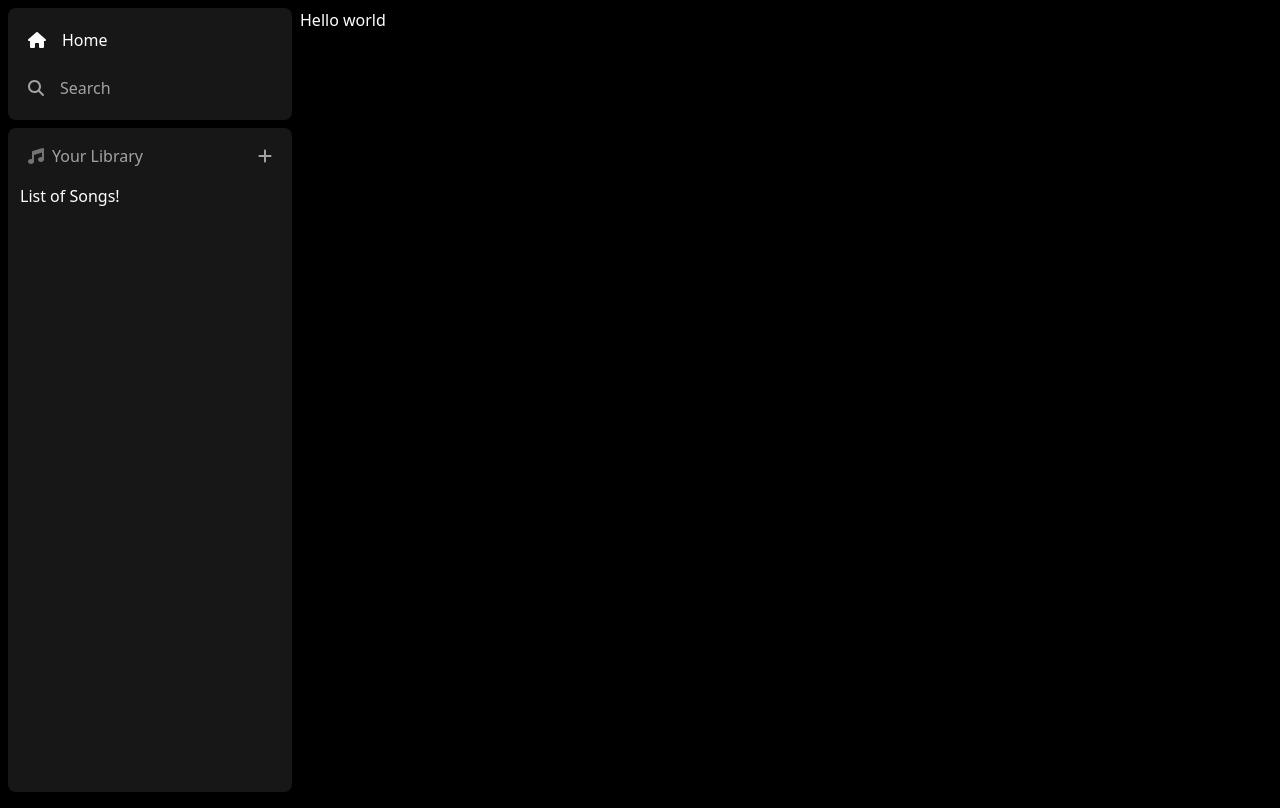
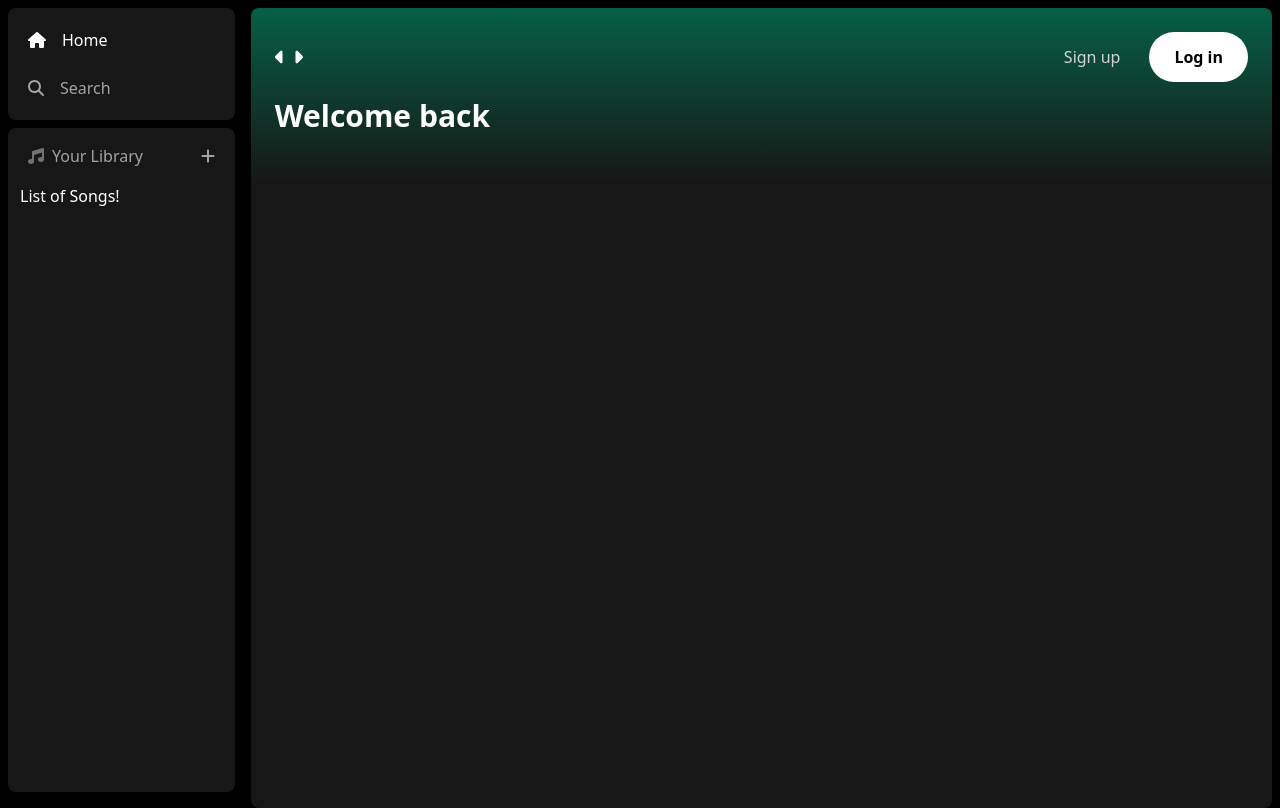
Before and after one commit to richardHaggioGwati/angular_spotify, an Angular app: page / in a window 1280 px wide. Built offline with nearby package versions, Linux system fonts and the light colour scheme.

Commit message:
feat(main_layout): display_header

```diff
--- a/src/app/app.component.html
+++ b/src/app/app.component.html
@@ -1,3 +1,12 @@
 <app-sidebar>
-  <main class='h-full flex-1 overflow-y-auto py-2'>Hello world</main>
+  <main class='bg-neutral-900 rounded-lg m-2 h-full w-full overflow-hidden overflow-y-auto'>
+      <app-header>
+        <div class='mb-2'>
+            <h1 class='text-white text-3xl font-semibold'>Welcome back</h1>
+            <div class='grid grid-cols-1 sm:grid-cols-2 xl:grid-cols-3 2xl:grid-cols-4 gap-3 mt-4'>
+
+            </div>
+        </div>
+      </app-header>
+  </main>
 </app-sidebar>
--- a/src/app/app.module.ts
+++ b/src/app/app.module.ts
@@ -8,6 +8,8 @@ import { SidebarComponent } from './sidebar/sidebar.component';
 import { BoxComponent } from './sidebar/box/box.component';
 import { SidebarItemComponent } from './sidebar/sidebar-item/sidebar-item.component';
 import { LibraryComponent } from './sidebar/library/library.component';
+import { HeaderComponent } from './header/header.component';
+import { ButtonComponent } from './header/button/button.component';
 
 @NgModule({
   declarations: [
@@ -16,6 +18,8 @@ import { LibraryComponent } from './sidebar/library/library.component';
     BoxComponent,
     SidebarItemComponent,
     LibraryComponent,
+    HeaderComponent,
+    ButtonComponent,
   ],
   imports: [BrowserModule, AppRoutingModule, FontAwesomeModule],
   providers: [],
```
